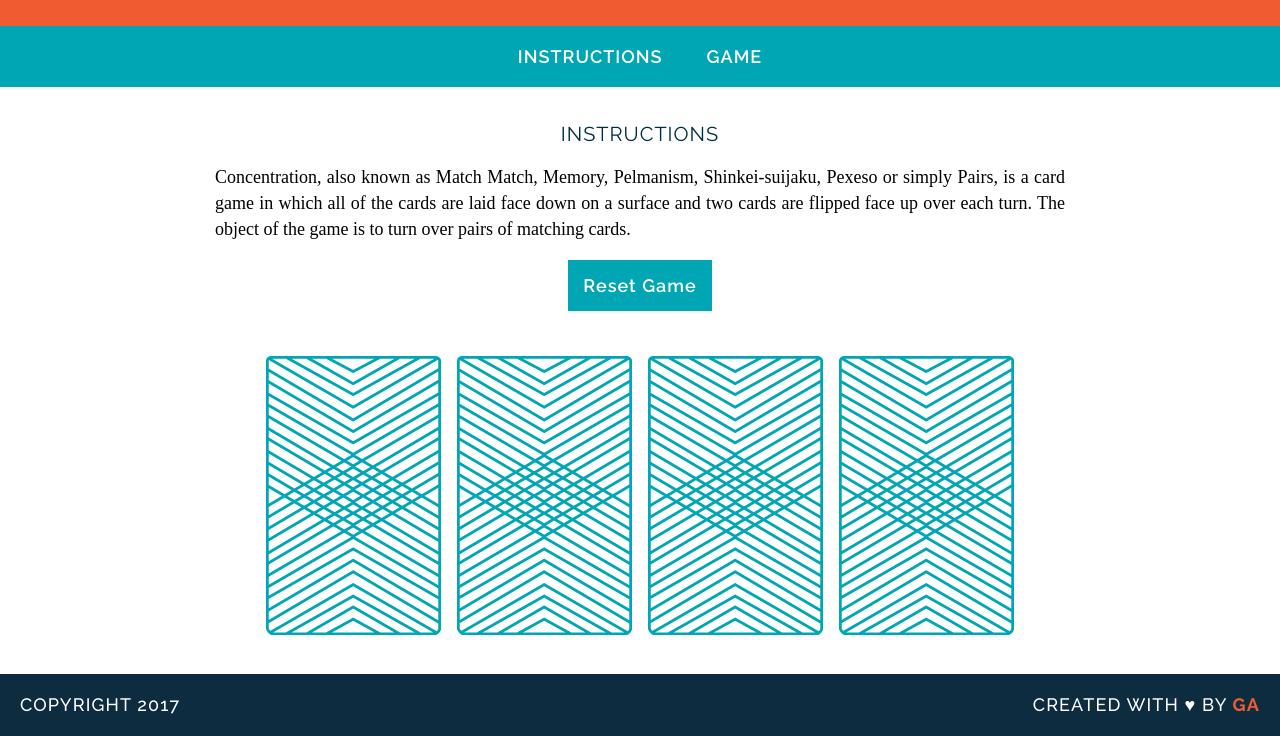
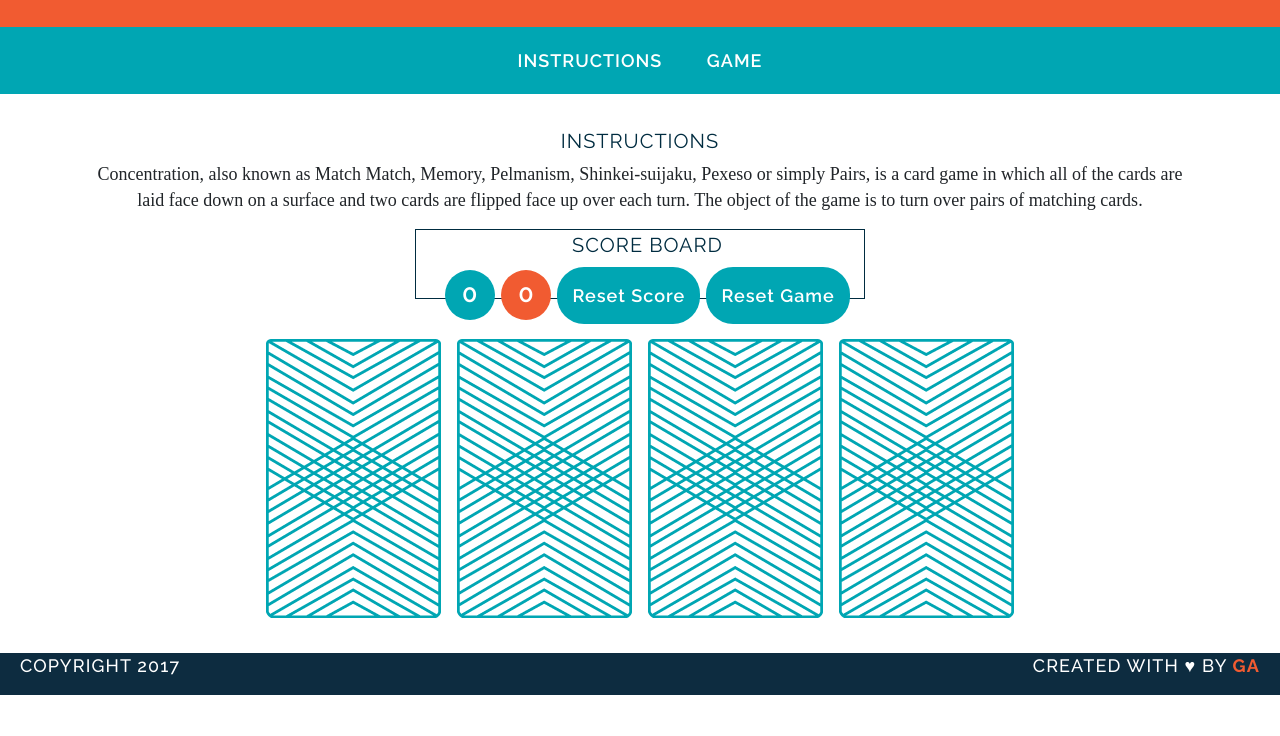
Before and after one commit to amal-nj/wdi-fundamentals-memorygame, a plain HTML site: page memory_game/index.html in a window 1280 px wide. Shown: the part 87-823 px from the top of the page. After the commit the page ends 800 px from the top, so only its background shows below. Drawn offline with nearby package versions, Linux system fonts and the light colour scheme; a web font is replaced by a local one.

Commit message:
added a score board

```diff
--- a/memory_game/css/style.css
+++ b/memory_game/css/style.css
@@ -98,8 +98,8 @@ footer{
 }
 
 button{
-    display: block;
-    margin: 5px auto;
+    display: inline-block;
+    margin: 7px auto;
     font-family: "Raleway", sans-serif;
     font-weight: 600;
     color:white;
@@ -107,9 +107,62 @@ button{
     letter-spacing: 1px;
     background-color:#00A6B3;
     padding: 15px;
-    border:none;
+    border-style:none;
+    border-radius: 27px;
 }
 
 button:hover{
     background-color:rgb(1, 121, 129);
  }
+
+ #win{
+    width: 50px;
+    height: 50px;
+    background-color:#00A6B3;
+    display:inline-block;
+    text-align: center;
+    font-family: "Raleway", sans-serif;
+    font-weight: 600;
+    color:white;
+    font-size:25px;
+    letter-spacing: 1px;
+    border-radius: 27px;
+    padding-top: 5px;
+
+ }
+
+ #lose{
+    width: 50px;
+    height: 50px;
+    background-color:#F15B31;
+    display:inline-block;
+    font-family: "Raleway", sans-serif;
+    font-weight: 600;
+    color:white;
+    font-size:25px;
+    letter-spacing: 1px;
+    text-align: center;
+    border-radius: 27px;
+    padding-top: 5px;
+
+
+
+ }
+
+ .score-board{
+    border: 1px solid #002C40;;
+    width:450px;
+    height:70px;
+    font-family: "Raleway", sans-serif;
+    font-weight: 400;
+    color: #002C40;
+    font-size:20px;
+    letter-spacing: 1px;
+    text-transform: uppercase;
+    text-align: center;
+    padding: 0 0 0 15px;
+    margin: auto;
+}
+
+#reset-score{
+}
--- a/memory_game/index.html
+++ b/memory_game/index.html
@@ -4,7 +4,9 @@
     <head>
         <title>Memory Card Game</title>
         <link href="https://fonts.googleapis.com/css?family=Droid+Serif|Raleway:400,500,600,700" rel="stylesheet">
+        <link rel="stylesheet" href="https://stackpath.bootstrapcdn.com/bootstrap/4.1.2/css/bootstrap.min.css">
         <link href="css/style.css" rel="stylesheet" type="text/css">
+
     </head>
     <body>
         <header>
@@ -14,12 +16,19 @@
             <a href="#instructions">Instructions</a>
             <a href="#game">Game</a>
         </nav>
-        <main>
-        <!-- <h2>bouns: game description. what's fun about this game?</h2> -->
+        <main class="container text-center">
+
         <h2 id="instructions">Instructions</h2>
-        <p>Concentration, also known as Match Match, Memory, Pelmanism, Shinkei-suijaku, Pexeso or simply Pairs, is a card game in which all of the cards are laid face down on a surface and two cards are flipped face up over each turn. The object of the game is to turn over pairs of matching cards.</p>
+        <p class="text-center">Concentration, also known as Match Match, Memory, Pelmanism, Shinkei-suijaku, Pexeso or simply Pairs, is a card game in which all of the cards are laid face down on a surface and two cards are flipped face up over each turn. The object of the game is to turn over pairs of matching cards.</p>
         <div id="game-board" class="board clearfix">
+        <div class="score-board" id='game'>
+        Score Board
+        <br/>
+        <div id="win">0</div>
+        <div id="lose">0</div>
+        <button type="button" id="reset-score">Reset Score</button>
         <button type="button" id="reset">Reset Game</button>
+        </div>
         </div>
 
     </main>
@@ -27,7 +36,10 @@
         <p class="copyright">Copyright 2017</p>
         <p class="message">Created with &hearts; by <span class="name">GA</span></p>
     </footer>
-        <!-- <footer>bonus: social media links</footer> -->
     <script src="js/main.js"></script>
+    <script src="https://code.jquery.com/jquery-3.3.1.slim.min.js"></script>
+    <script src="https://cdnjs.cloudflare.com/ajax/libs/popper.js/1.14.3/umd/popper.min.js"></script>
+    <script src="https://stackpath.bootstrapcdn.com/bootstrap/4.1.2/js/bootstrap.min.js"></script>
+
     </body>
 </html>
--- a/memory_game/js/main.js
+++ b/memory_game/js/main.js
@@ -21,15 +21,20 @@ var cards=[
     },
     ];
 var cardsInPlay=[];
-
+var wins=0;
+var loses=0;
 
 function checkForMatch(){
     if(cardsInPlay[0]===cardsInPlay[1]){
         alert("You found a match!");
+        wins++;
     }
     else{
         alert("Sorry, try again.");
+        loses++;
     }
+
+    updateScore(wins,loses);
 
 }
 function flipCard(){
@@ -51,13 +56,26 @@ function resetGame(){
 }
 while(cardsInPlay.length !=0){
 cardsInPlay.pop();}
+}
 
+function updateScore(win,lose){
+document.getElementById('win').textContent=win;
+document.getElementById('lose').textContent=lose;
 
+}
+function resetScore(){
+  wins=0;
+  loses=0;
+  updateScore(wins,loses);
 }
 
 function createBoard(){
-  var button=document.getElementById('reset');
-  button.addEventListener('click',resetGame);
+  var gameRstBtn=document.getElementById('reset');
+  gameRstBtn.addEventListener('click',resetGame);
+
+  var scoreRstBtn=document.getElementById('reset-score');
+  scoreRstBtn.addEventListener('click',resetScore);
+
   for(var i=0;i<cards.length;i++){
     var cardElement=document.createElement('img');
     cardElement.setAttribute('src',"images/back.png");
```
